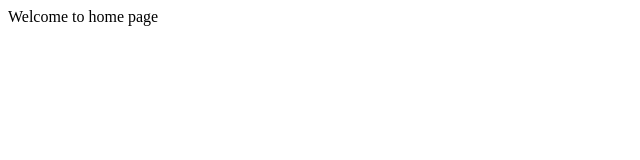
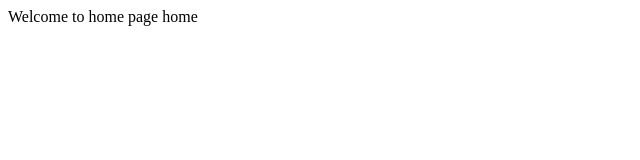
Before and after one commit to sunil-noc/repotest, a plain HTML site: page index.html in a window 1280 px wide. Shown: the full height of the page, 0-640 px from the left. Drawn offline with Linux system fonts and the light colour scheme.

Commit message:
added home page /

```diff
--- a/index.html
+++ b/index.html
@@ -1,3 +1,4 @@
 <html>
 <h>Welcome to home page </h>
+<h>home</h>
 </html>
```
